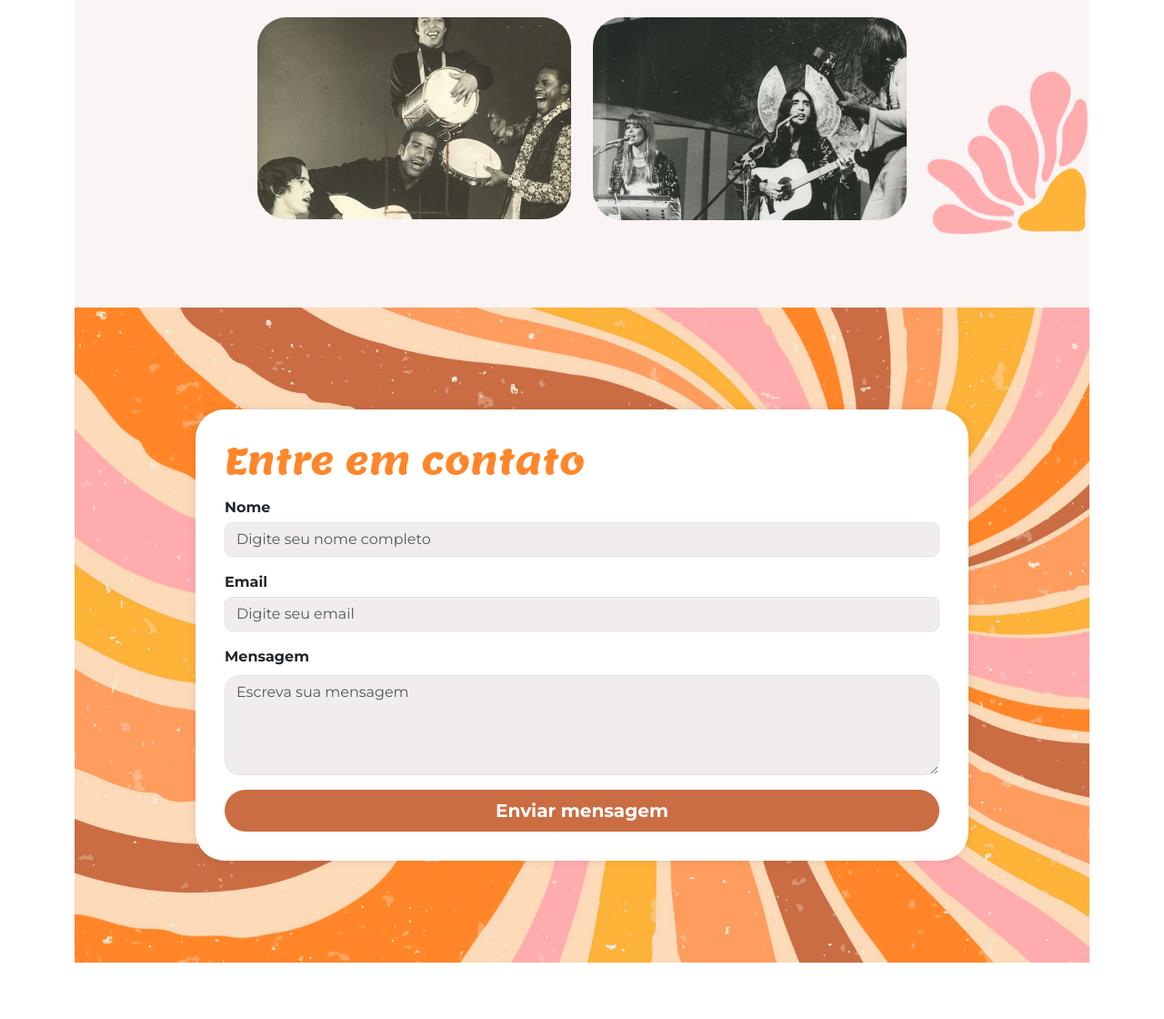
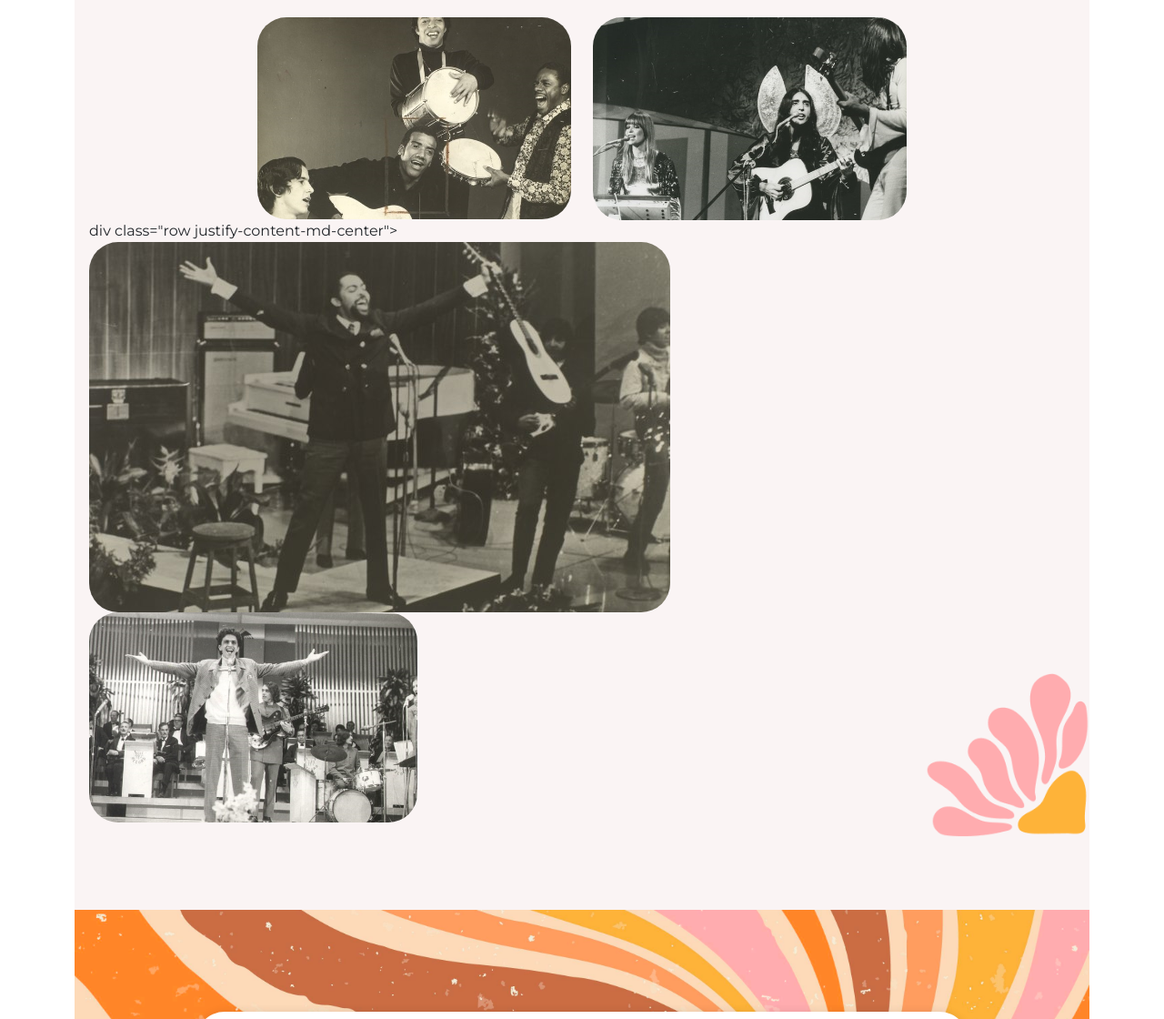
Before and after one commit to vitorl1a23/tropicalia-Lazaroto, a plain HTML site: page index.html in a window 1280 px wide. Shown: the part 1678-2798 px from the top of the page at 91% size. Drawn offline with nearby package versions, Linux system fonts and the light colour scheme; a script that the page names is missing.

Commit message:
lazaroto

```diff
--- a/index.html
+++ b/index.html
@@ -77,6 +77,18 @@
                             loading="lazy">
                     </div>
                 </div>
+
+                div class="row justify-content-md-center">
+                    <div class="row-mt-4 justify-content-md-center">
+                        <img src="img/lossy-page1-640px-Gilberto_Gil_nos_anos_1960.tif.jpg"
+                            class="img-fluid rounded-5" loading="lazy">
+                    </div>
+                    <div class="col-md-4">
+                        <img src="img/lossy-page1-640px-Caetano_Veloso_no_III_Festival_da_Música_Popular.tif.jpg"
+                        class="img-fluid rounded-5"
+                            loading="lazy">
+                    </div>
+                </div>
             </div>
         </section>
 
```
